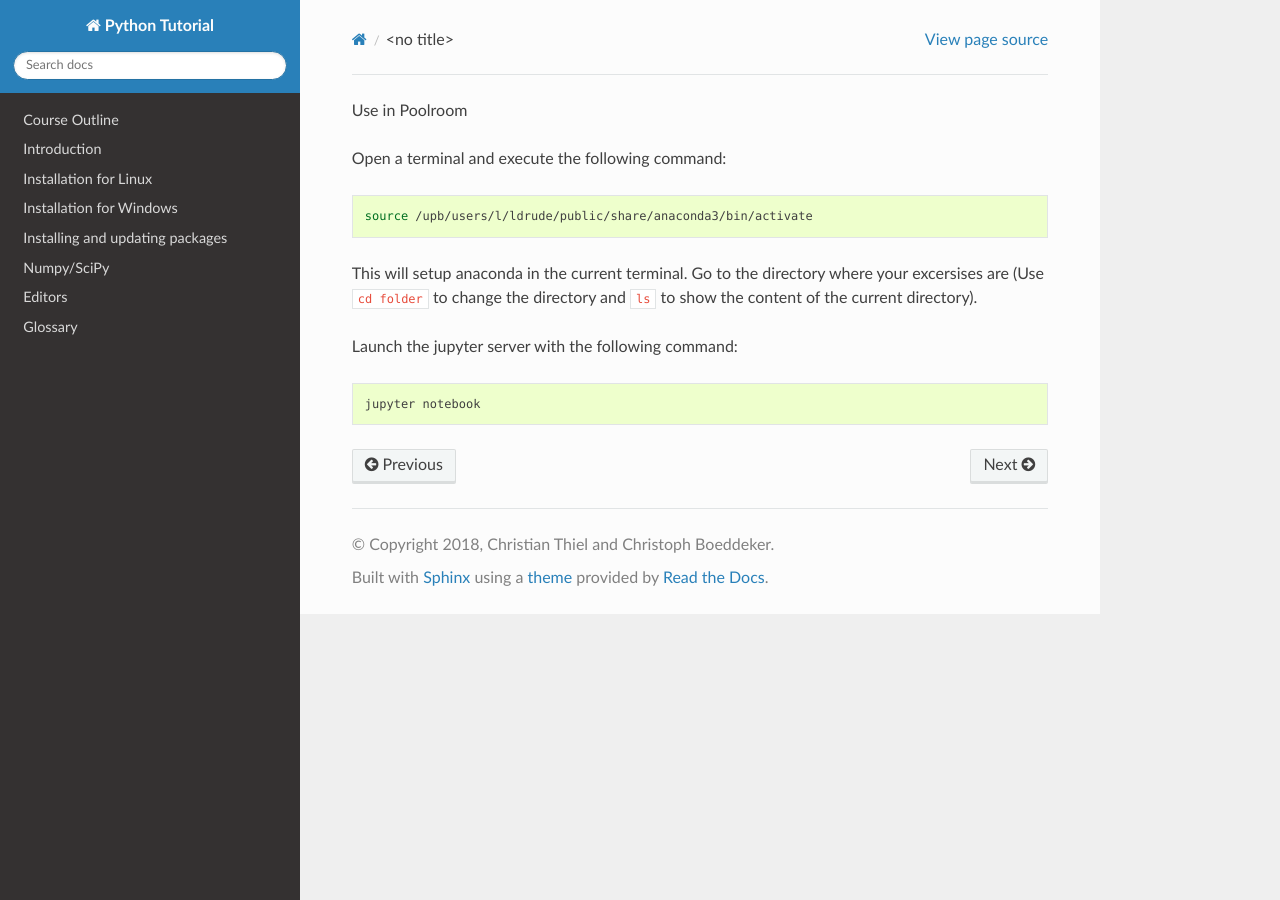
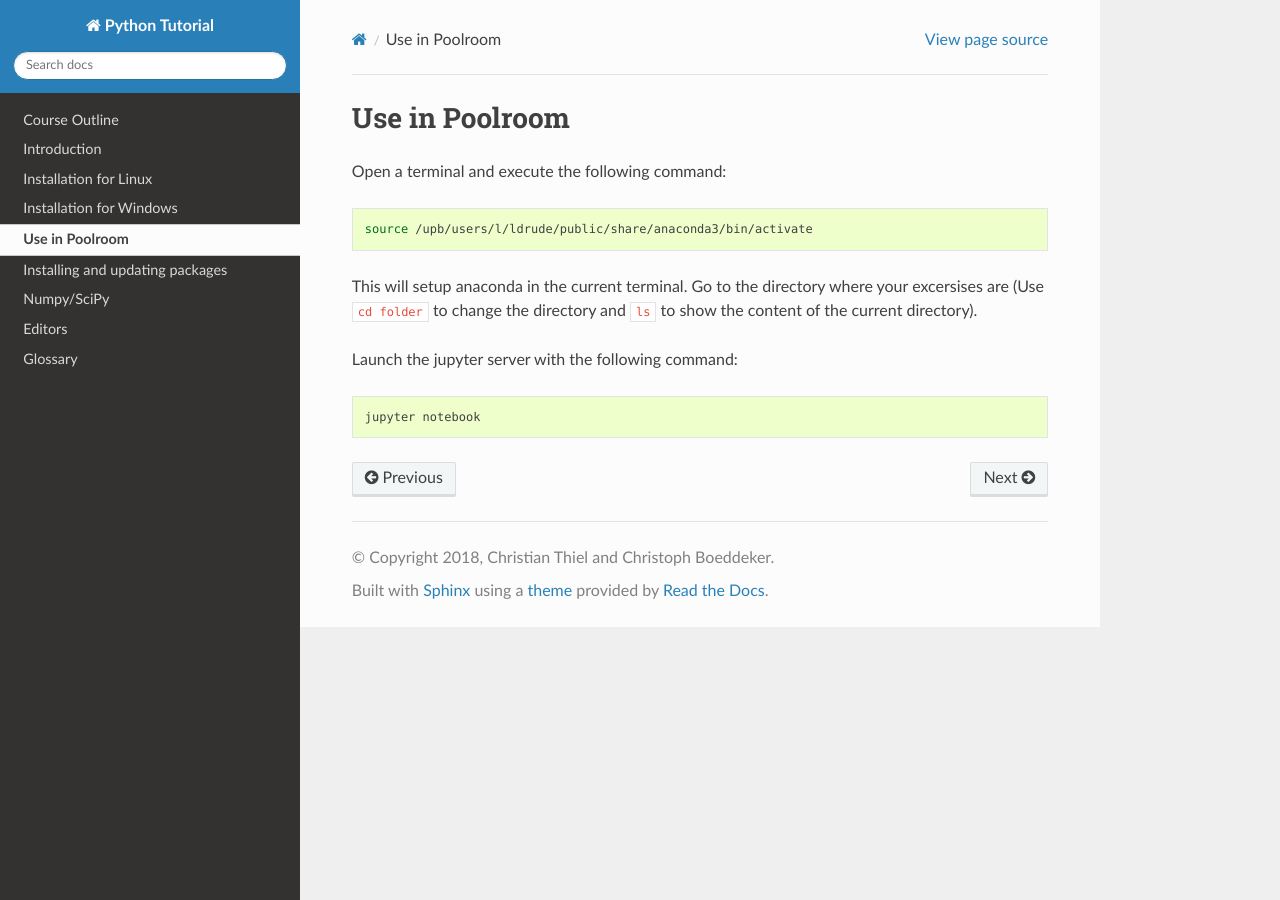
Before and after one commit to fgnt/python_crashkurs, a Sphinx documentation site: the page built from docs/source/include/poolroom.md, in a window 1280 px wide. Built offline with Sphinx 7.4.7 and the Read the Docs theme 2.0.0, drawn with Linux system fonts in a browser that asks for light colours.

Commit message:
fixed one headline

````diff
--- a/docs/source/include/poolroom.md
+++ b/docs/source/include/poolroom.md
@@ -1,4 +1,4 @@
-Use in Poolroom
+# Use in Poolroom
 
 Open a terminal and execute the following command:
 ```bash
````
